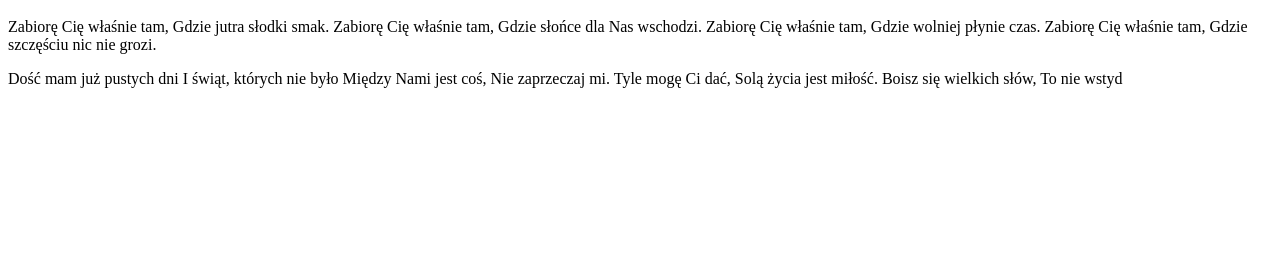
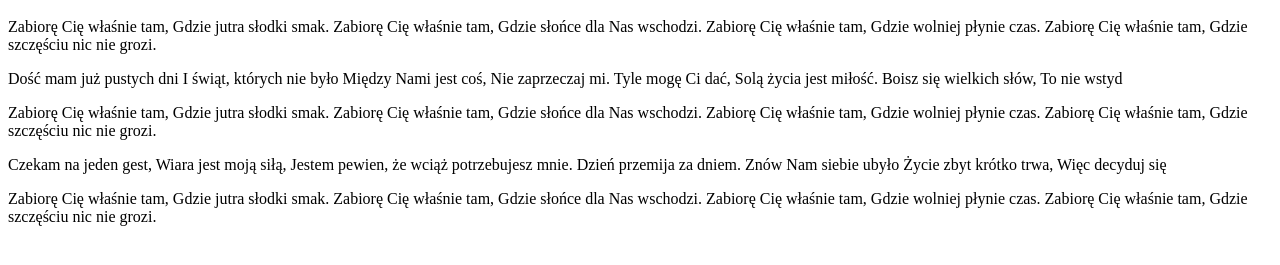
Before and after one commit to KrzysKolo/piosenka, a plain HTML site: page index.html in a window 1280 px wide. Shown: the part 101-366 px from the top of the page. Drawn offline with Linux system fonts and the light colour scheme.

Commit message:
Add full text

```diff
--- a/index.html
+++ b/index.html
@@ -5,11 +5,10 @@
     <title>Piosenka</title>
     <link rel="stylesheet" href="style.css">
   </head>
-
   <body>
     <h1>Zabiorę Cię właśnie tam</h1>
     <h4>Marcin Siegieńczuk</h4>
-  <p>Zabiorę Cię właśnie tam,
+    <p class="ref">Zabiorę Cię właśnie tam,
   Gdzie jutra słodki smak.
   Zabiorę Cię właśnie tam,
   Gdzie słońce dla Nas wschodzi.
@@ -28,6 +27,32 @@ Solą życia jest miłość.
   Boisz się wielkich słów,
   To nie wstyd
     </p>
-
+    <p class="ref">Zabiorę Cię właśnie tam,
+  Gdzie jutra słodki smak.
+  Zabiorę Cię właśnie tam,
+  Gdzie słońce dla Nas wschodzi.
+  Zabiorę Cię właśnie tam,
+  Gdzie wolniej płynie czas.
+  Zabiorę Cię właśnie tam,
+  Gdzie szczęściu nic nie grozi.
+    </p>
+    <p class="verse">
+    Czekam na jeden gest,
+  Wiara jest moją siłą,
+  Jestem pewien, że wciąż potrzebujesz mnie.
+  Dzień przemija za dniem.
+  Znów Nam siebie ubyło
+  Życie zbyt krótko trwa,
+  Więc decyduj się
+  </p>
+  <p class="ref">Zabiorę Cię właśnie tam,
+  Gdzie jutra słodki smak.
+  Zabiorę Cię właśnie tam,
+  Gdzie słońce dla Nas wschodzi.
+  Zabiorę Cię właśnie tam,
+  Gdzie wolniej płynie czas.
+  Zabiorę Cię właśnie tam,
+  Gdzie szczęściu nic nie grozi.
+    </p>
   </body>
 </html>
```
Lines whose indentation alone changed are shown as unchanged.
